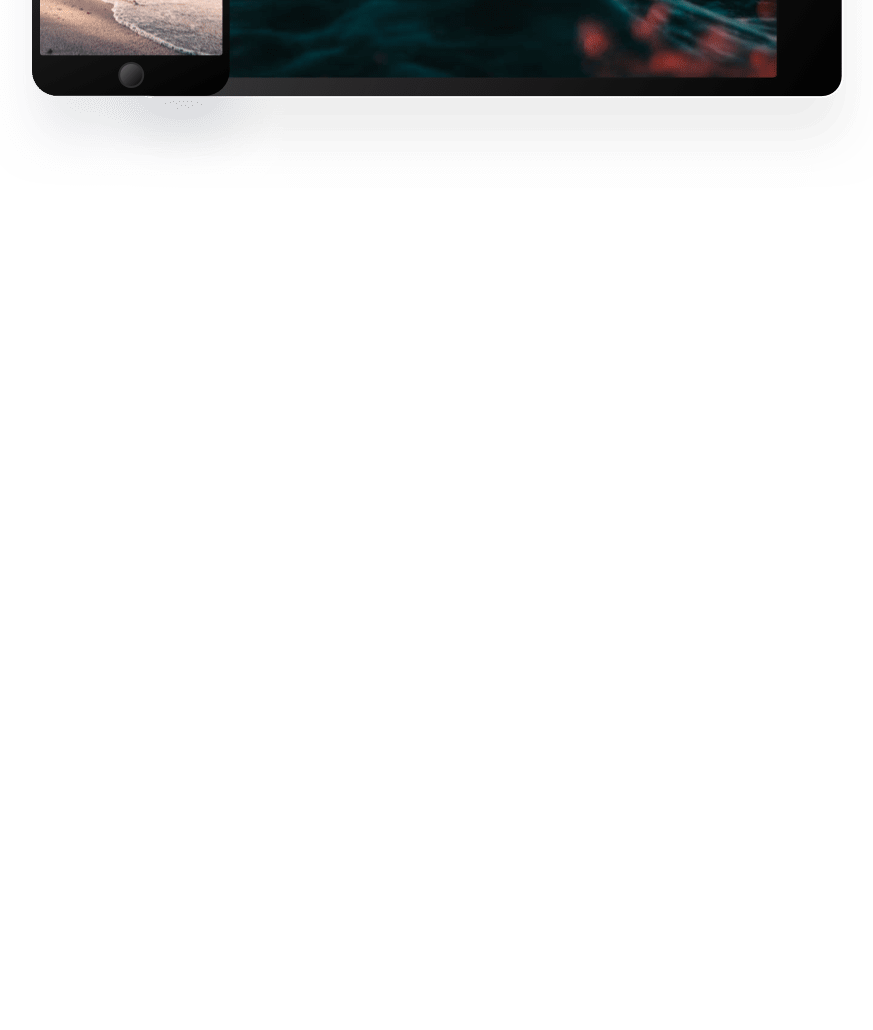
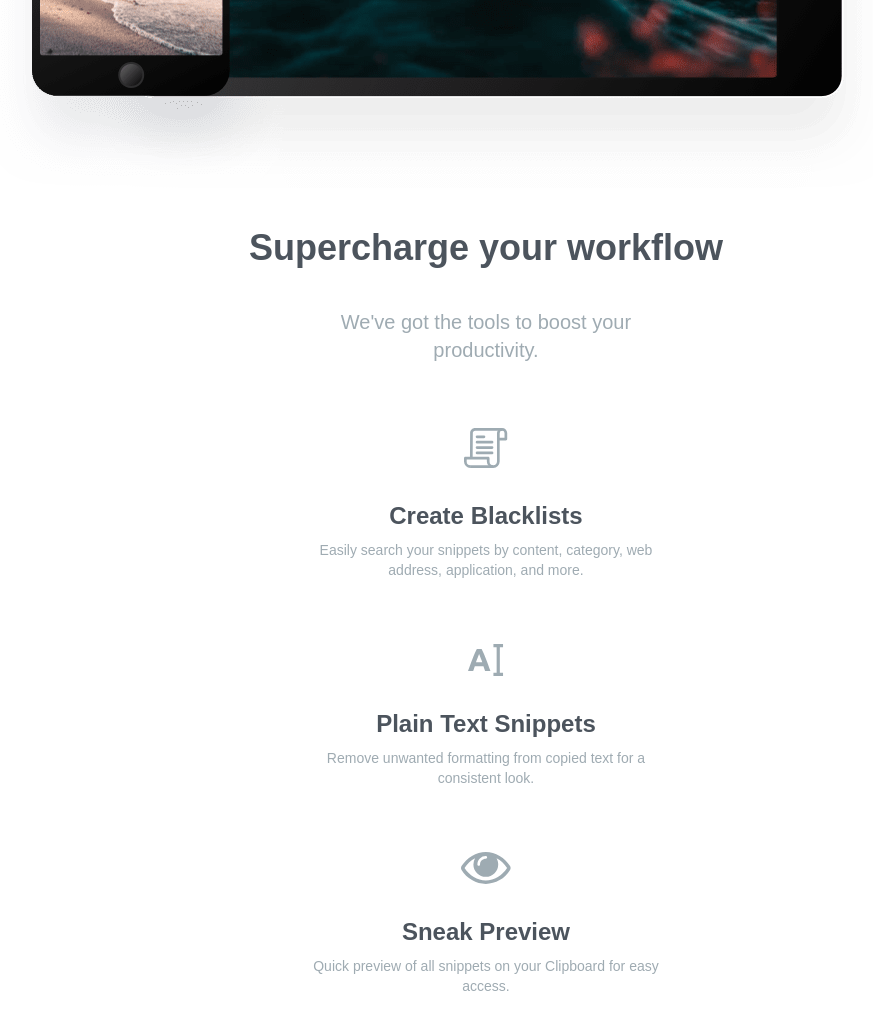
Before and after one commit to vascodes/tw-clipboard-website, a website: page index.html in a window 1280 px wide. Shown: the part 2845-3875 px from the top of the page, without its empty margins (154-1027 px from the left). Before the commit the page ends 3145 px from the top, so only its background shows below. Drawn offline with Linux system fonts and the light colour scheme; a web font is replaced by a local one.

Commit message:
Add supercharge section.

```diff
--- a/index.html
+++ b/index.html
@@ -108,6 +108,77 @@
           <img src="images/image-devices.png" alt="" />
         </div>
       </section>
+
+      <!-- Supercharge Section -->
+      <section id="supercharge-section">
+        <h2>Supercharge your workflow</h2>
+        <p class="section-sub-text mx-auto max-w-sm">
+          We've got the tools to boost your productivity.
+        </p>
+        <!-- Tools Container -->
+        <div class="mt-16 flex flex-col items-center justify-center gap-16">
+          <!-- Blacklists Container -->
+          <div>
+            <!-- Blacklist SVG -->
+            <div class="mb-8 flex items-center justify-center">
+              <svg width="44" height="40" xmlns="http://www.w3.org/2000/svg">
+                <g fill="#9EABB2" fill-rule="nonzero">
+                  <path
+                    d="M11.07 0C8.353 0 6.14 2.192 6.14 4.876l-.179 25.278 2.69.02.179-25.289c0-1.21 1.005-2.196 2.24-2.196h27.027V0H11.071z"
+                  />
+                  <path
+                    d="M38.097 0a5.115 5.115 0 00-5.11 5.11v28.37c0 2.052-1.668 3.72-3.72 3.72a3.725 3.725 0 01-3.72-3.72V30.21c0-.743-.601-1.345-1.344-1.345H1.345C.602 28.864 0 29.466 0 30.21v3.272a6.417 6.417 0 006.41 6.409V37.2a3.724 3.724 0 01-3.72-3.72v-1.927h20.168v1.928a6.417 6.417 0 006.41 6.409 6.417 6.417 0 006.409-6.41V12.46h6.185c.743 0 1.345-.602 1.345-1.345V5.11A5.115 5.115 0 0038.097 0zm2.42 9.77h-4.84V5.11a2.423 2.423 0 012.42-2.42 2.423 2.423 0 012.42 2.42v4.66z"
+                  />
+                  <path
+                    d="M6.14 37.201h22.813v2.689H6.14zM19.99 7.485h-6.947a1.345 1.345 0 100 2.69h6.947a1.345 1.345 0 100-2.69zM28.057 12.863H13.043a1.345 1.345 0 100 2.69h15.014a1.345 1.345 0 100-2.69zM28.057 18.242H13.043a1.345 1.345 0 100 2.69h15.014a1.344 1.344 0 100-2.69zM28.057 23.62H13.043a1.345 1.345 0 100 2.69h15.014a1.345 1.345 0 100-2.69z"
+                  />
+                </g>
+              </svg>
+            </div>
+            <h5>Create Blacklists</h5>
+            <p class="section-sub-text max-w-sm text-sm">
+              Easily search your snippets by content, category, web address,
+              application, and more.
+            </p>
+          </div>
+
+          <!-- Plain Text Snippets Container -->
+          <div class="">
+            <!-- Icon Text SVG -->
+            <div class="mb-8 flex items-center justify-center">
+              <svg width="36" height="32" xmlns="http://www.w3.org/2000/svg">
+                <path
+                  d="M17.872 14.736a235.39 235.39 0 012.192 5.744c.746 2.027 1.536 4.24 2.368 6.64h-5.344a44.4 44.4 0 00-.784-2.368c-.288-.81-.57-1.632-.848-2.432h-8.64c-.278.8-.56 1.621-.848 2.432a44.4 44.4 0 00-.784 2.368H0a371.54 371.54 0 012.368-6.644 233.104 233.104 0 012.192-5.748 206.71 206.71 0 012.112-5.112c.693-1.61 1.413-3.136 2.16-4.736H13.6c.725 1.6 1.44 3.125 2.144 4.736.704 1.61 1.413 3.328 2.128 5.12zM7.968 18.32h6.303c-.34-.96-.671-1.878-.991-2.752a94.407 94.407 0 00-.912-2.4c-.288-.725-.539-1.365-.752-1.92-.214-.555-.384-.992-.512-1.313-.107.32-.267.758-.48 1.313a1241.872 1241.872 0 00-1.648 4.32c-.331.874-.667 1.792-1.008 2.752zM35.04 3.2h-3.2v25.6h3.2V32h-9.6v-3.2h3.2V3.2h-3.2V0h9.6v3.2z"
+                  fill="#9EABB2"
+                  fill-rule="nonzero"
+                />
+              </svg>
+            </div>
+            <h5>Plain Text Snippets</h5>
+            <p class="section-sub-text max-w-sm text-sm">
+              Remove unwanted formatting from copied text for a consistent look.
+            </p>
+          </div>
+
+          <!-- Sneak Preview Container -->
+          <div class="">
+            <div class="mb-8 flex items-center justify-center">
+              <!-- Icon Preview SVG -->
+              <svg width="50" height="32" xmlns="http://www.w3.org/2000/svg">
+                <path
+                  d="M49.059 14.072c-2.585-4.227-6.06-7.623-10.424-10.188C34.27 1.318 29.66.035 24.806.035c-4.854 0-9.464 1.283-13.829 3.849C6.612 6.449 3.137 9.845.554 14.072c-.37.646-.554 1.283-.554 1.91 0 .628.185 1.265.554 1.91 2.583 4.227 6.058 7.624 10.423 10.189 4.365 2.565 8.975 3.847 13.83 3.847 4.853 0 9.463-1.277 13.828-3.833 4.365-2.557 7.84-5.957 10.424-10.202.369-.646.553-1.283.553-1.91 0-.628-.184-1.265-.553-1.911zM18.867 6.5c1.652-1.652 3.631-2.478 5.939-2.478.369 0 .683.13.941.388.258.258.388.572.388.941 0 .37-.13.683-.387.941a1.28 1.28 0 01-.942.388c-1.587 0-2.944.563-4.07 1.689-1.126 1.126-1.688 2.482-1.688 4.07 0 .369-.13.683-.388.941a1.28 1.28 0 01-.941.388c-.37 0-.683-.13-.942-.388a1.282 1.282 0 01-.388-.942c0-2.306.827-4.286 2.478-5.938zm17.969 18.522c-3.701 2.242-7.71 3.364-12.03 3.364-4.319 0-8.329-1.121-12.03-3.364-3.7-2.243-6.777-5.256-9.232-9.04 2.805-4.356 6.321-7.614 10.548-9.773a12.099 12.099 0 00-1.689 6.23c0 3.414 1.214 6.334 3.64 8.762 2.428 2.427 5.349 3.64 8.763 3.64 3.415 0 6.335-1.213 8.762-3.64 2.428-2.427 3.641-5.348 3.641-8.763 0-2.233-.563-4.31-1.689-6.229 4.227 2.16 7.743 5.418 10.548 9.773-2.454 3.784-5.532 6.797-9.232 9.04z"
+                  fill="#9EABB2"
+                  fill-rule="nonzero"
+                />
+              </svg>
+            </div>
+            <h5>Sneak Preview</h5>
+            <p class="section-sub-text max-w-sm text-sm">
+              Quick preview of all snippets on your Clipboard for easy access.
+            </p>
+          </div>
+        </div>
+      </section>
     </div>
   </body>
 </html>
```
